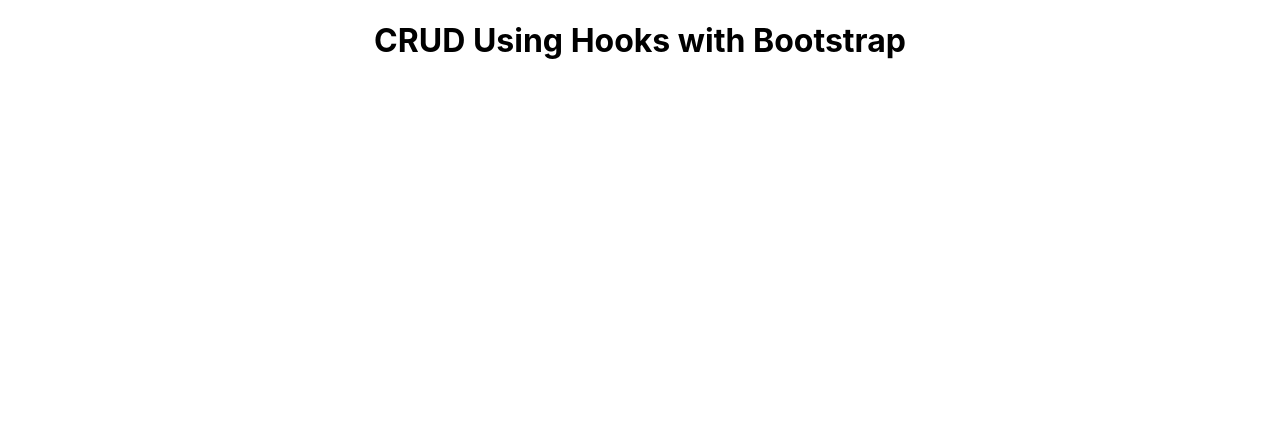
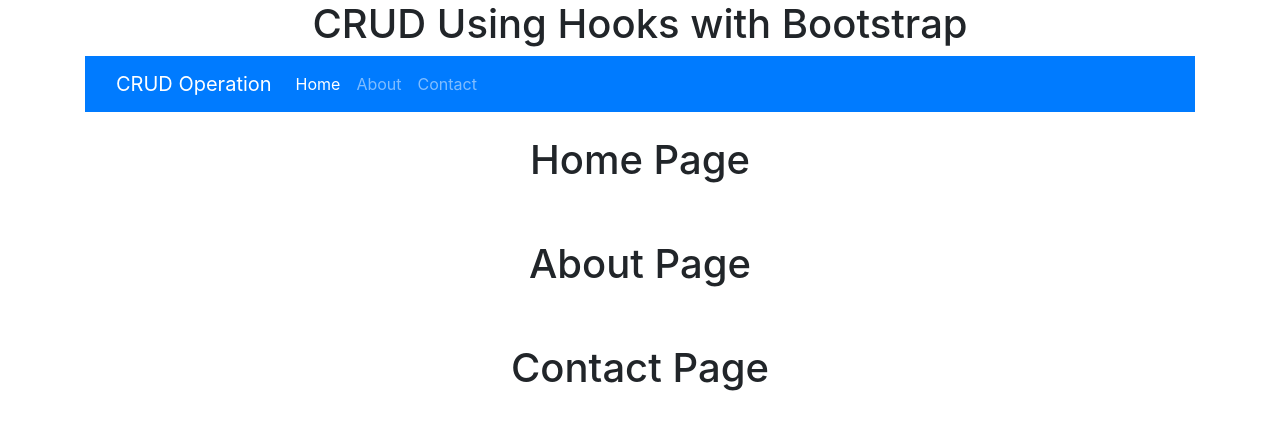
Before and after one commit to shivamvora/crud-react-hooks, a React (Create React App) app: page / in a window 1280 px wide. Shown: the top 430 px of the page. Built offline with nearby package versions, Linux system fonts and the light colour scheme.

Commit message:
import BroweserRouter and wrap navbar,home,about and contact component inside <Router>

```diff
--- a/package.json
+++ b/package.json
@@ -9,6 +9,7 @@
     "bootstrap": "^4.6.0",
     "react": "^17.0.1",
     "react-dom": "^17.0.1",
+    "react-router-dom": "^5.2.0",
     "react-scripts": "4.0.2",
     "web-vitals": "^1.1.0"
   },
--- a/src/App.js
+++ b/src/App.js
@@ -1,10 +1,22 @@
 import React from 'react';
 import './App.css';
+import "../node_modules/bootstrap/dist/css/bootstrap.css"
+import Home from './components/pages/Home';
+import About from './components/pages/About';
+import Contact from './components/pages/Contact';
+import Navbar from './components/layout/Navbar';
+import {BrowserRouter as Router, Route,Switch} from 'react-router-dom';
 
 function App() {
   return (
     <div className="App">
+      <Router>
       <h1>CRUD Using Hooks with Bootstrap</h1>
+      <Navbar/>
+      <Home/>
+      <About/>
+      <Contact/>
+      </Router>
     </div>
   );
 }
```
Also changed, not shown: 1 other file (tests, documents, lock files or other folders).
